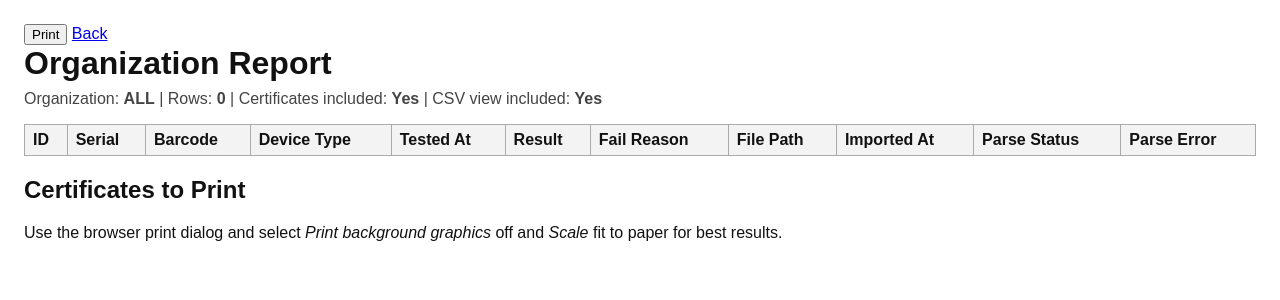
After one commit to TheRealBasic/curly-couscous, a FastAPI app: page /print-report in a window 1280 px wide. The commit adds this page. Shown: the top 300 px of the page. Run offline with FastAPI, Linux system fonts and the light colour scheme; lists and menus that the app fills with data are empty.

Commit message:
Add organization print workflow alongside export

```diff
--- /dev/null
+++ b/templates/print_report.html
@@ -0,0 +1,93 @@
+<!doctype html>
+<html lang="en">
+  <head>
+    <meta charset="utf-8" />
+    <meta name="viewport" content="width=device-width, initial-scale=1" />
+    <title>Printable Report</title>
+    <style>
+      body { font-family: Arial, sans-serif; margin: 24px; color: #111; }
+      h1 { margin: 0 0 8px; }
+      p { margin: 0 0 12px; }
+      .meta { color: #444; margin-bottom: 16px; }
+      table { width: 100%; border-collapse: collapse; table-layout: auto; }
+      th, td { border: 1px solid #aaa; padding: 6px 8px; text-align: left; vertical-align: top; word-break: break-word; }
+      th { background: #f3f3f3; }
+      .mono { font-family: ui-monospace, SFMono-Regular, Menlo, Consolas, monospace; }
+      @media print {
+        @page { size: landscape; margin: 12mm; }
+        .no-print { display: none; }
+      }
+    </style>
+  </head>
+  <body>
+    <div class="no-print">
+      <button onclick="window.print()">Print</button>
+      <a href="/">Back</a>
+    </div>
+
+    <h1>Organization Report</h1>
+    <p class="meta">
+      Organization: <strong>{{ organization }}</strong> |
+      Rows: <strong>{{ rows|length }}</strong> |
+      Certificates included: <strong>{{ 'Yes' if include_certificates else 'No' }}</strong> |
+      CSV view included: <strong>{{ 'Yes' if include_csv else 'No' }}</strong>
+    </p>
+
+    {% if include_csv %}
+    <table>
+      <thead>
+        <tr>
+          <th>ID</th>
+          <th>Serial</th>
+          <th>Barcode</th>
+          <th>Device Type</th>
+          <th>Tested At</th>
+          <th>Result</th>
+          <th>Fail Reason</th>
+          <th>File Path</th>
+          <th>Imported At</th>
+          <th>Parse Status</th>
+          <th>Parse Error</th>
+        </tr>
+      </thead>
+      <tbody>
+        {% for row in rows %}
+        <tr>
+          <td class="mono">{{ row.id }}</td>
+          <td class="mono">{{ row.serial }}</td>
+          <td>{{ row.barcode or '-' }}</td>
+          <td>{{ row.device_type or '-' }}</td>
+          <td>{{ row.tested_at or '-' }}</td>
+          <td>{{ row.result or '-' }}</td>
+          <td>{{ row.fail_reason or '-' }}</td>
+          <td class="mono">{{ row.file_path or '-' }}</td>
+          <td>{{ row.imported_at or '-' }}</td>
+          <td>{{ row.parse_status or '-' }}</td>
+          <td>{{ row.parse_error or '-' }}</td>
+        </tr>
+        {% endfor %}
+      </tbody>
+    </table>
+    {% else %}
+    <p>CSV view was not requested. Enable "Include CSV report" to print tabular data.</p>
+    {% endif %}
+
+    {% if include_certificates %}
+    <h2>Certificates to Print</h2>
+    <p>Use the browser print dialog and select <em>Print background graphics</em> off and <em>Scale</em> fit to paper for best results.</p>
+    <ul>
+      {% for row in rows %}
+        {% if row.result in ['PASS', 'FAIL'] and row.file_path %}
+          <li class="mono">{{ row.serial }} — {{ row.file_path }}</li>
+        {% endif %}
+      {% endfor %}
+    </ul>
+    {% endif %}
+
+    <script>
+      window.addEventListener('load', () => {
+        setTimeout(() => window.print(), 150);
+      });
+    </script>
+  </body>
+</html>
```
Also changed, not shown: app/api.py (+65 -23 lines), static/dashboard.js (+28 -0 lines), templates/index.html (+47 -0 lines), tests/test_export.py (+24 -0 lines).
